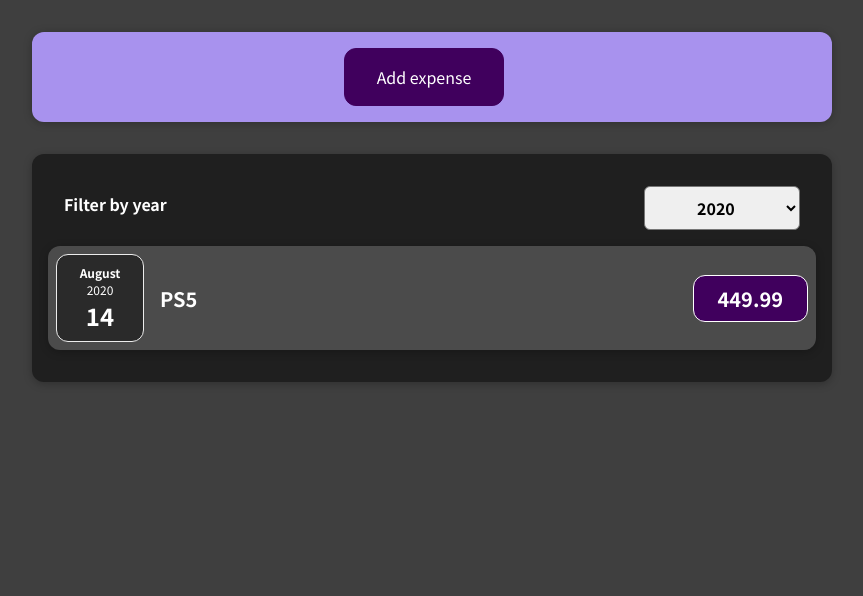
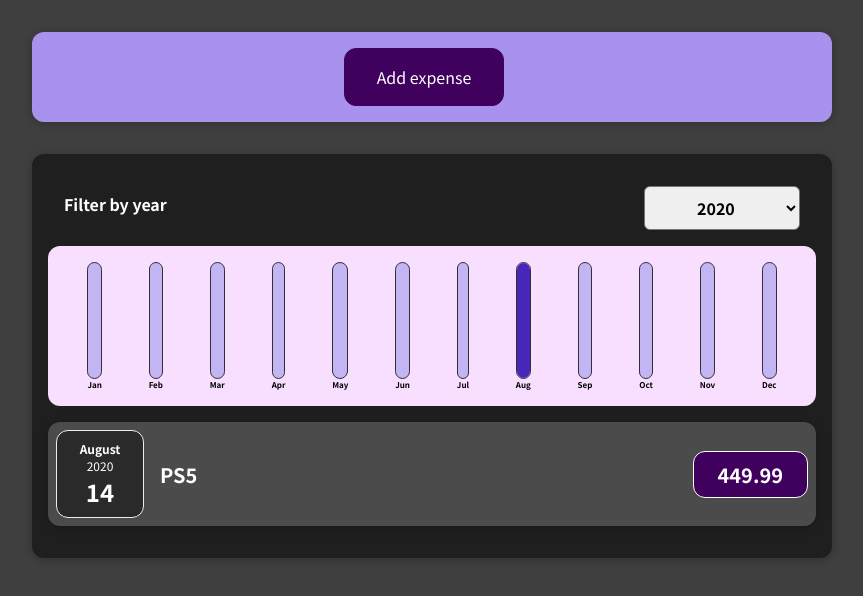
Before and after one commit to henry-salliss/react-app, a React (Create React App) app: page / in a window 1280 px wide. Shown: the top 596 px of the page, without its empty margins (208-1071 px from the left). Built offline with nearby package versions, Linux system fonts and the light colour scheme.

Commit message:
added Chart.js Bar.js ExpensesChart.js to make the expense chart work, dynamically set height style of the fill div for the bar

```diff
--- /dev/null
+++ b/src/components/Chart/Bar.css
@@ -0,0 +1,30 @@
+.chart-bar {
+  height: 100%;
+  display: flex;
+  flex-direction: column;
+  align-items: center;
+}
+
+.chart-bar__inner {
+  height: 100%;
+  width: 100%;
+  border: 1px solid #313131;
+  border-radius: 12px;
+  background-color: #c3b4f3;
+  overflow: hidden;
+  display: flex;
+  flex-direction: column;
+  justify-content: flex-end;
+}
+
+.chart-bar__fill {
+  background-color: #4826b9;
+  width: 100%;
+  transition: all 0.3s ease-out;
+}
+
+.chart-bar__label {
+  font-weight: bold;
+  font-size: 0.5rem;
+  text-align: center;
+}
--- /dev/null
+++ b/src/components/Chart/Bar.js
@@ -0,0 +1,24 @@
+import React from "react";
+import "./Bar.css";
+
+const Bar = (props) => {
+  let barFillHeight = "0%";
+
+  if (props.value > 0) {
+    barFillHeight = Math.round((props.value / props.maxValue) * 100) + "%";
+  }
+
+  return (
+    <div className="chart-bar">
+      <div className="chart-bar__inner">
+        <div
+          className="chart-bar__fill"
+          style={{ height: barFillHeight }}
+        ></div>
+      </div>
+      <div className="chart-bar__label">{props.label}</div>
+    </div>
+  );
+};
+
+export default Bar;
--- /dev/null
+++ b/src/components/Chart/Chart.css
@@ -0,0 +1,9 @@
+.chart {
+  padding: 1rem;
+  border-radius: 12px;
+  background-color: #f8dfff;
+  text-align: center;
+  display: flex;
+  justify-content: space-around;
+  height: 10rem;
+}
--- /dev/null
+++ b/src/components/Chart/Chart.js
@@ -0,0 +1,27 @@
+import React from "react";
+import "./Chart.css";
+import Bar from "./Bar";
+
+const Chart = (props) => {
+  const values = props.dataPoints.map((point) => {
+    return point.value;
+  });
+  const maximum = Math.max(...values);
+
+  return (
+    <div className="chart">
+      {props.dataPoints.map((dataPoint) => {
+        return (
+          <Bar
+            key={dataPoint.id}
+            label={dataPoint.label}
+            value={dataPoint.value}
+            maxValue={maximum}
+          />
+        );
+      })}
+    </div>
+  );
+};
+
+export default Chart;
--- a/src/components/Expenses/Expenses.js
+++ b/src/components/Expenses/Expenses.js
@@ -3,6 +3,7 @@
 import Card from "../UI/Card";
 import ExpenseFilter from "./ExpenseFilter";
 import { useState } from "react";
+import ExpensesChart from "./ExpensesChart";
 
 function Expenses(props) {
   const [filteredYear, setFilteredYear] = useState("2020");
@@ -19,7 +20,7 @@
     <div>
       <Card className="expenses">
         <ExpenseFilter selected={filteredYear} onSelection={getSelectDate} />
-
+        <ExpensesChart expenses={filteredExpenses} />
         <ExpensesList items={filteredExpenses} />
       </Card>
     </div>
--- /dev/null
+++ b/src/components/Expenses/ExpensesChart.js
@@ -0,0 +1,30 @@
+import React from "react";
+import Chart from "../Chart/Chart";
+
+const ExpensesChart = (props) => {
+  const chartData = [
+    { label: "Jan", value: 0, id: Math.random() },
+    { label: "Feb", value: 0, id: Math.random() },
+    { label: "Mar", value: 0, id: Math.random() },
+    { label: "Apr", value: 0, id: Math.random() },
+    { label: "May", value: 0, id: Math.random() },
+    { label: "Jun", value: 0, id: Math.random() },
+    { label: "Jul", value: 0, id: Math.random() },
+    { label: "Aug", value: 0, id: Math.random() },
+    { label: "Sep", value: 0, id: Math.random() },
+    { label: "Oct", value: 0, id: Math.random() },
+    { label: "Nov", value: 0, id: Math.random() },
+    { label: "Dec", value: 0, id: Math.random() },
+  ];
+
+  props.expenses.forEach((expense) => {
+    console.log(expense);
+    const expenseMonth = expense.date.getMonth();
+    chartData[expenseMonth].value += expense.amount;
+    chartData[expenseMonth].id = expense.id;
+  });
+
+  return <Chart dataPoints={chartData} />;
+};
+
+export default ExpensesChart;
--- a/src/components/NewExpense/ExpenseForm.js
+++ b/src/components/NewExpense/ExpenseForm.js
@@ -24,12 +24,13 @@
 
     const data = {
       title: enteredTitle,
-      amount: enteredAmount,
+      amount: +enteredAmount,
       date: new Date(enteredDate),
     };
-
+    // hoist data up to newExpense
     props.onSaveExpenseData(data);
 
+    // Reset values
     setEnteredTitle("");
     setEnteredAmount("");
     setEnteredDate("");
--- a/src/components/NewExpense/NewExpense.js
+++ b/src/components/NewExpense/NewExpense.js
@@ -3,8 +3,10 @@
 import { useState } from "react";
 
 function NewExpense(props) {
+  // create state for add expense btn
   const [clicked, setClicked] = useState(false);
 
+  // executed on form submit
   const saveExpenseDataHandler = function (expenseData) {
     const data = {
       ...expenseData,
@@ -19,11 +21,14 @@
     setClicked(false);
   };
 
+  // shows form
   const showExpenseForm = function () {
     setClicked(true);
   };
 
+  // hides form
   const expenseFormFalse = function () {
+    console.log("executed");
     setClicked(false);
   };
 
```
Also changed, not shown: 1 other file (tests, documents, lock files or other folders).
